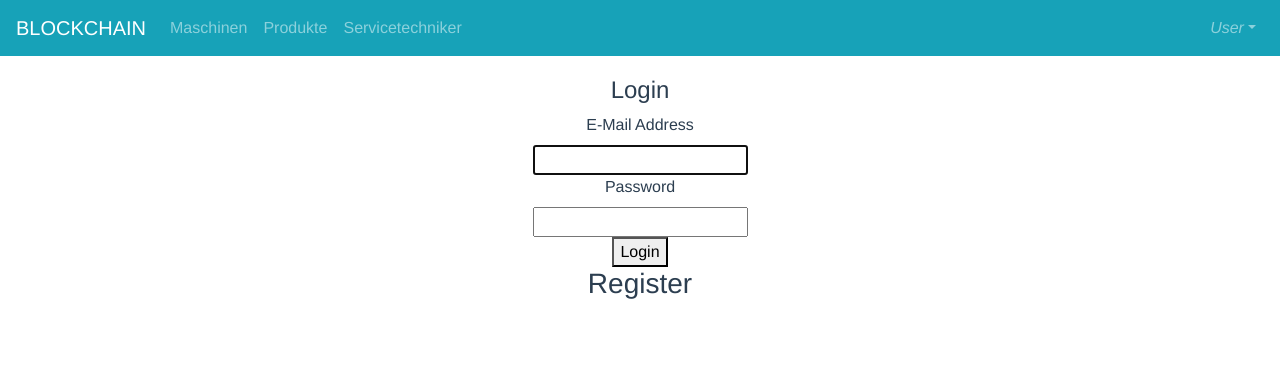
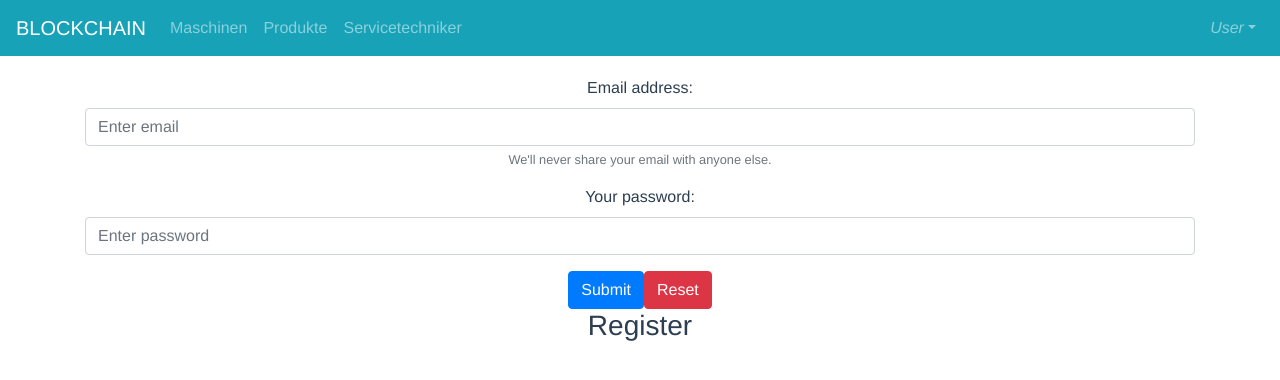
Before and after one commit to SamMatsa/blockchain_proto, a Vue app: page /login in a window 1280 px wide. Shown: the top 380 px of the page. Built offline with nearby package versions, Linux system fonts and the light colour scheme.

Commit message:
Updated login

```diff
--- a/src/components/Login.vue
+++ b/src/components/Login.vue
@@ -1,44 +1,62 @@
 <template>
-    <div>
-        <h4>Login</h4>
-        <form>
-            <label for="email" >E-Mail Address</label>
-            <div>
-                <input id="email" type="email" v-model="email" required autofocus>
-            </div>
-            <div>
-                <label for="password" >Password</label>
-                <div>
-                    <input id="password" type="password" v-model="password" required>
-                </div>
-            </div>
-            <div>
-                <button type="submit" @click="handleSubmit">
-                    Login
-                </button>
-            </div>
-        </form>
-        <h3 @click="goTodetail()">
+<b-container>
+  <div>
+    <b-form @submit="onSubmit" @reset="onReset" v-if="show">
+      <b-form-group
+        id="input-group-1"
+        label="Email address:"
+        label-for="input-1"
+        description="We'll never share your email with anyone else."
+      >
+        <b-form-input
+          id="input-1"
+          v-model="form.email"
+          type="email"
+          required
+          placeholder="Enter email"
+        ></b-form-input>
+      </b-form-group>
+
+      <b-form-group id="input-group-2" label="Your password:" label-for="input-2">
+        <b-form-input
+          id="input-2"
+          type="password"
+          v-model="form.password"
+          required
+          placeholder="Enter password"
+        ></b-form-input>
+      </b-form-group>
+
+
+      <b-button type="submit" variant="primary">Submit</b-button>
+      <b-button type="reset" variant="danger">Reset</b-button>
+    </b-form>
+
+    <h3 @click="goTodetail()">
             Register
         </h3>
-    </div>
+  </div>
+  </b-container>
 </template>
 
 <script>
     export default {
         data(){
             return {
-                email : "",
-                password : ""
-            }
+                form: {
+                  email: '',
+                  password: '',
+                },
+                  show: true
+              }
         },
         methods : {
-            handleSubmit(e){
-                e.preventDefault()
-                if (this.password.length > 0) {
+            onSubmit(evt){
+                evt.preventDefault()
+                if (this.form.password.length > 0) {
                     this.$http.post('http://localhost:3000/login', {
-                        email: this.email,
-                        password: this.password
+                        email: this.form.email,
+                        password: this.form.password
                     })
                     .then(response => {
                         let is_admin = response.data.user.is_admin
@@ -62,6 +80,17 @@
                     })
                 }
             },
+            onReset(evt) {
+              evt.preventDefault()
+              // Reset our form values
+              this.form.email = ''
+              this.form.name = ''
+              // Trick to reset/clear native browser form validation state
+              this.show = false
+              this.$nextTick(() => {
+                this.show = true
+              })
+            },
             goTodetail() {
                 this.$router.push({name:'register'})
             }
```
Also changed, not shown: src/components/Basic.vue (deleted).
